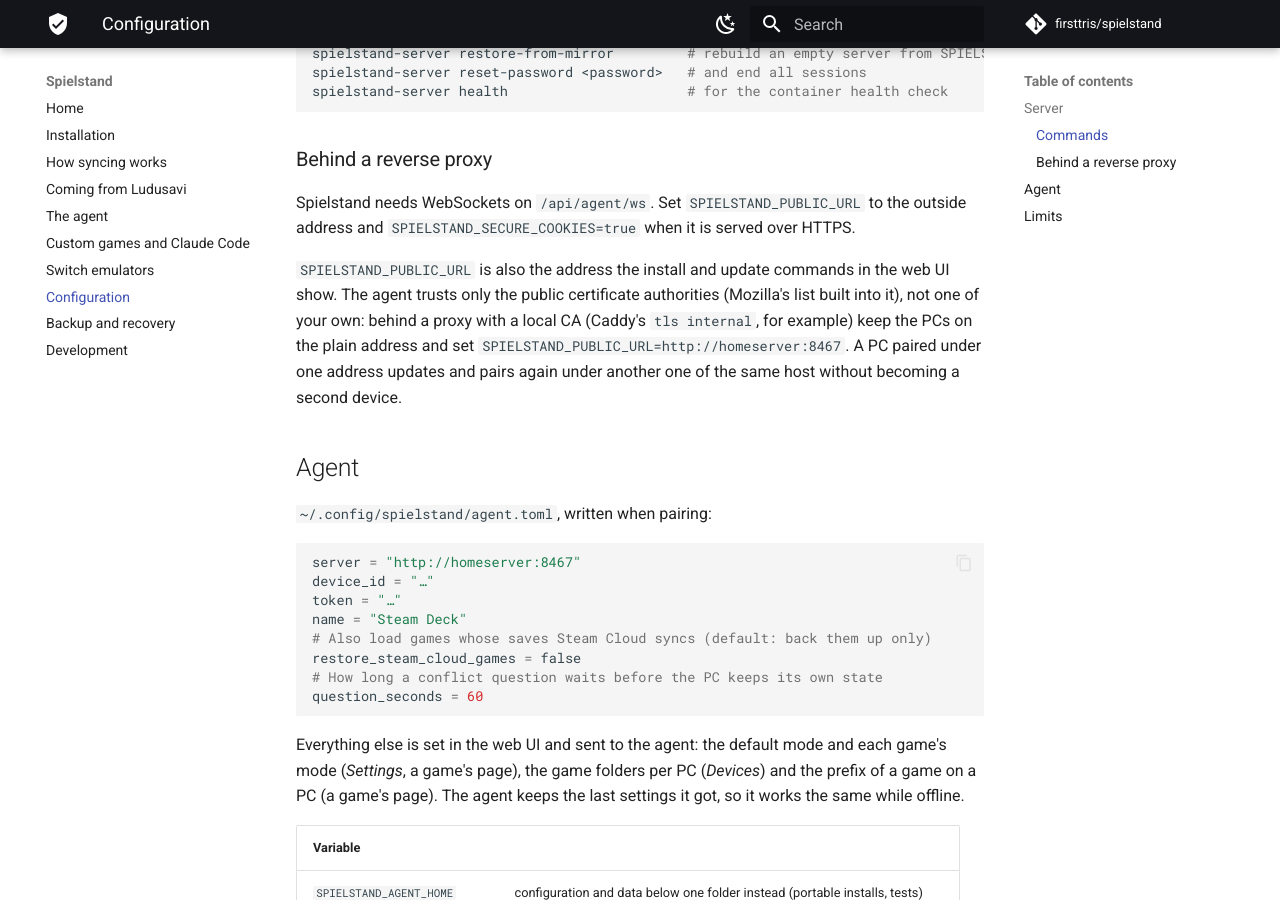
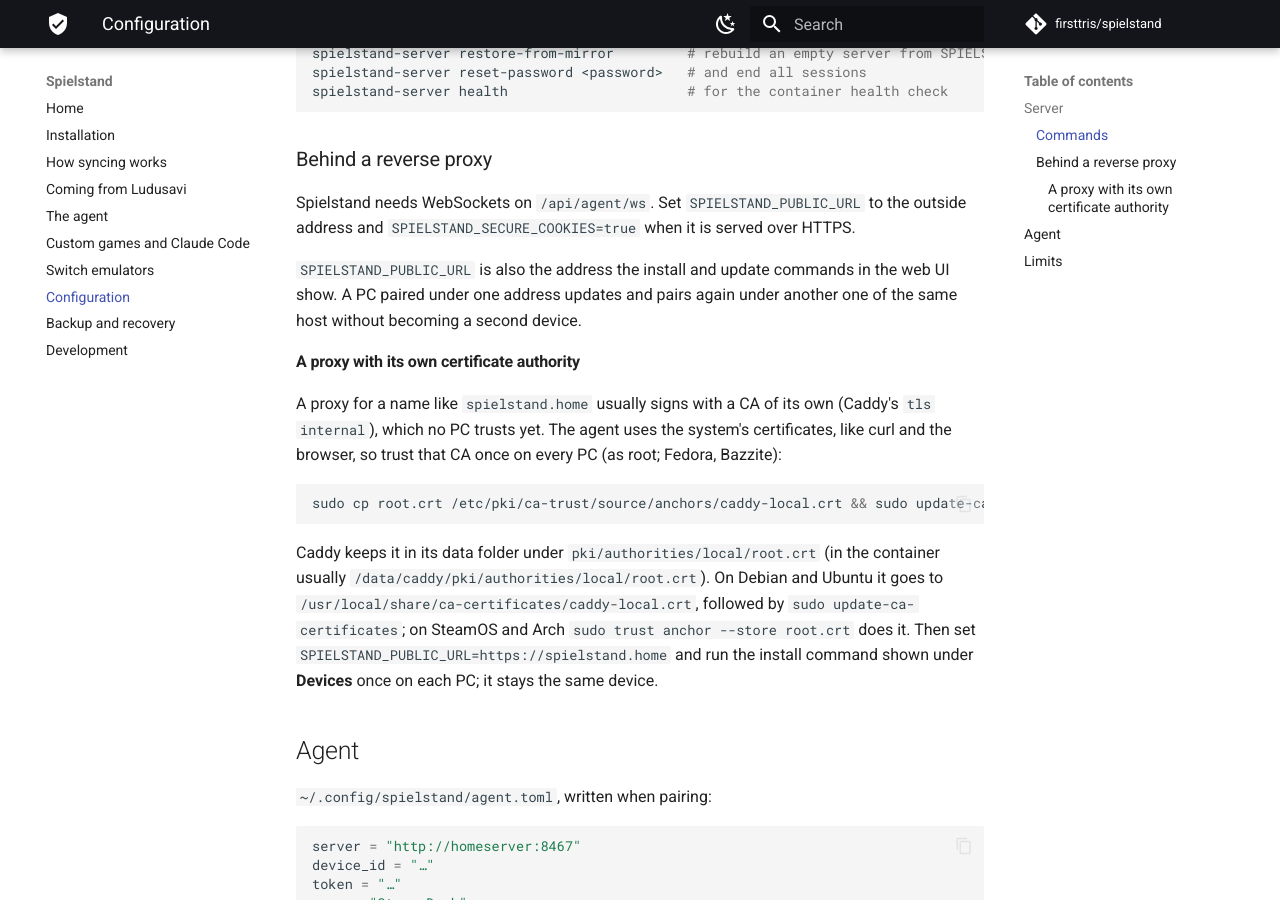
Before and after one commit to firsttris/spielstand, an MkDocs documentation site: the page built from docs/configuration.md, in a window 1280 px wide and 900 px high, scrolled down 1020 px. Built offline with MkDocs 1.6.1 and Material for MkDocs 9.7.7, drawn with Linux system fonts in a browser that asks for light colours; comment, search, counter and statistics services are not loaded.

Commit message:
Agent: trust the system's certificates, for a proxy with its own CA
The agent's HTTP client only trusted the CAs built into it (webpki-roots), while its live
connection already used the system's. Behind a proxy with a local CA (Caddy's `tls internal`)
HTTPS could not work even with that CA trusted on the PC. reqwest now loads the native roots as
well. The docs explain trusting the CA instead of recommending plain HTTP.

Co-Authored-By: Claude Opus 5.5 <noreply@anthropic.com>
Claude-Session: https://claude.ai/code/session_01PgTQSDrpKxefncdU2bxsbM

````diff
--- a/docs/configuration.md
+++ b/docs/configuration.md
@@ -33,11 +33,25 @@ Spielstand needs WebSockets on `/api/agent/ws`. Set `SPIELSTAND_PUBLIC_URL` to t
 and `SPIELSTAND_SECURE_COOKIES=true` when it is served over HTTPS.
 
 `SPIELSTAND_PUBLIC_URL` is also the address the install and update commands in the web UI show.
-The agent trusts only the public certificate authorities (Mozilla's list built into it), not one
-of your own: behind a proxy with a local CA (Caddy's `tls internal`, for example) keep the PCs on
-the plain address and set `SPIELSTAND_PUBLIC_URL=http://homeserver:8467`. A PC paired under one
-address updates and pairs again under another one of the same host without becoming a second
-device.
+A PC paired under one address updates and pairs again under another one of the same host without
+becoming a second device.
+
+#### A proxy with its own certificate authority
+
+A proxy for a name like `spielstand.home` usually signs with a CA of its own (Caddy's
+`tls internal`), which no PC trusts yet. The agent uses the system's certificates, like curl and
+the browser, so trust that CA once on every PC (as root; Fedora, Bazzite):
+
+```sh
+sudo cp root.crt /etc/pki/ca-trust/source/anchors/caddy-local.crt && sudo update-ca-trust
+```
+
+Caddy keeps it in its data folder under `pki/authorities/local/root.crt` (in the container
+usually `/data/caddy/pki/authorities/local/root.crt`). On Debian and Ubuntu it goes to
+`/usr/local/share/ca-certificates/caddy-local.crt`, followed by `sudo update-ca-certificates`; on
+SteamOS and Arch `sudo trust anchor --store root.crt` does it.
+Then set `SPIELSTAND_PUBLIC_URL=https://spielstand.home` and run the install command shown under
+**Devices** once on each PC; it stays the same device.
 
 ## Agent
 
````
Also changed, not shown: 3 other files.
